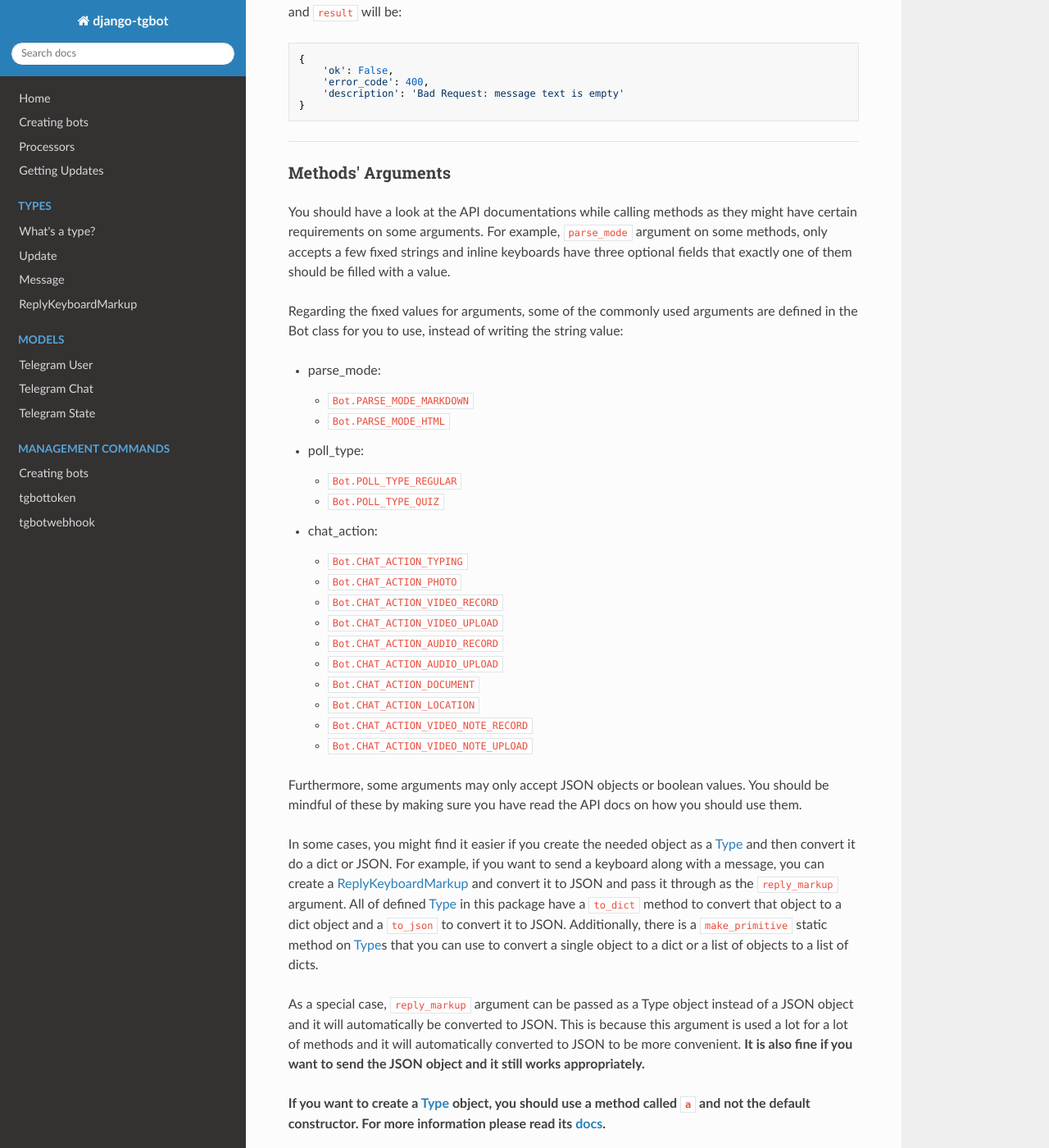
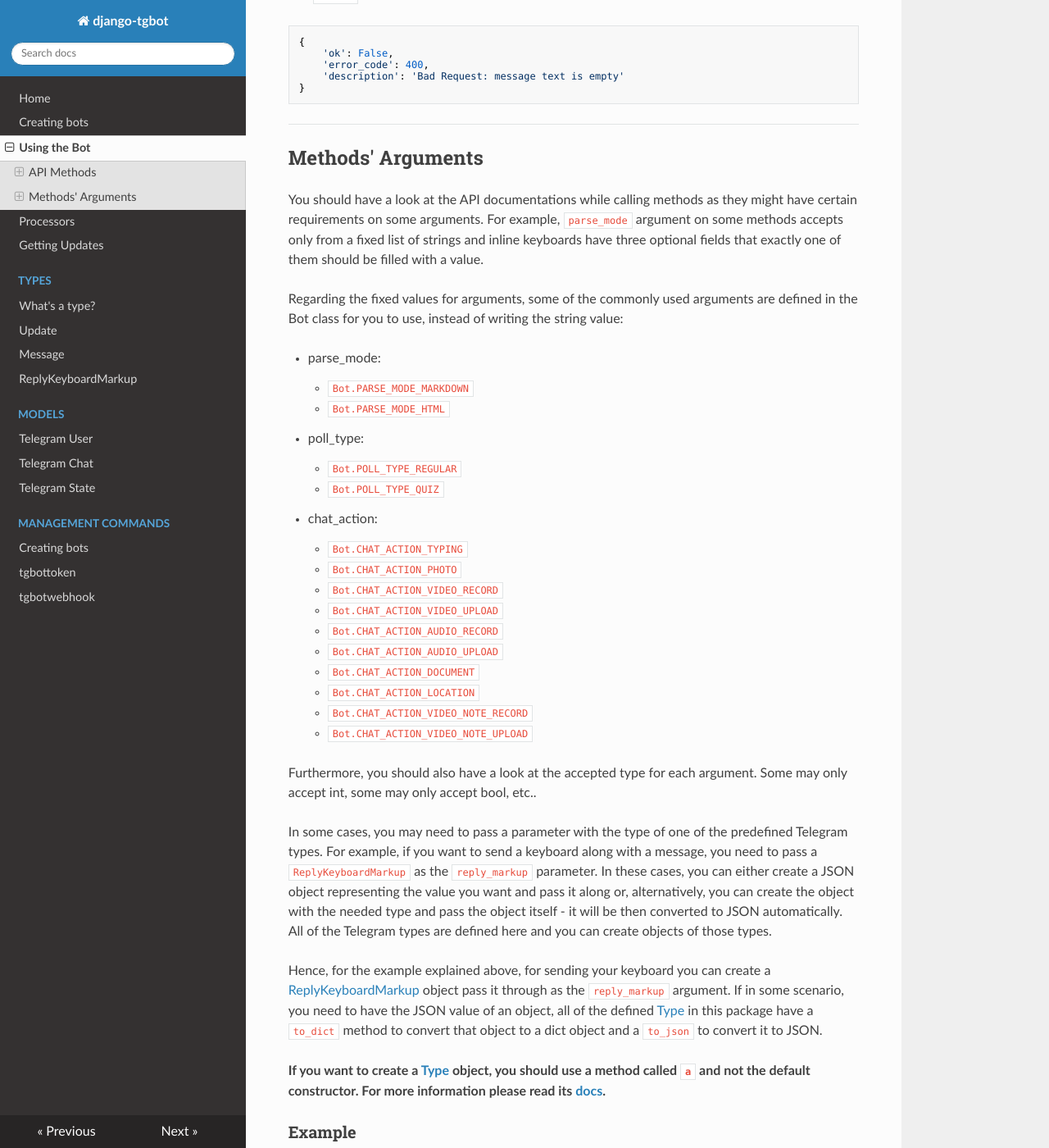
Before and after one commit to Ali-Toosi/django-tgbot, an MkDocs documentation site: the page built from docs/classes/bot.md, in a window 1280 px wide and 1400 px high, scrolled down 1483 px. Shown: the whole window at 82% size. Built offline with MkDocs 1.6.1, drawn with Linux system fonts in a browser that asks for light colours; nearby versions of some CDN libraries; some of the changed text lies outside the part shown.

Commit message:
Add Bot class docs

````diff
--- a/docs/classes/bot.md
+++ b/docs/classes/bot.md
@@ -1,46 +1,46 @@
 # Bot class
 
-[Telegram Bot API](https://core.telegram.org/bots/api) has several types and methods, allowing clients to work with it.
- This class is designed to allow you work with the API's methods easily and in an IDE-friendly manner.
+[Telegram Bot API](https://core.telegram.org/bots/api) has several types and methods.
+This class is designed to allow you to work with the Telegram's API methods easily and in an IDE-friendly manner.
 
- All of the API methods (with regard to the API version mentioned in this doc) are implemented as Python functions in the `BotAPIUser` class and this class inherits from it.
+All of the API methods (with regard to the API version mentioned in this doc) are implemented as Python functions in the `BotAPIUser` class and this class inherits from it.
 
- This class receives an [Update](../types/update.md) object and is responsible for finding the related [processors](../processors.md) and run them.
-  However, it runs a `pre_processing` method before running those processors and a `post_processing` after it.
+This class receives an [Update](../types/update.md) object and is responsible for finding the related [processors](../processors.md) and run them.
+However, it runs a `pre_processing` method before running those processors and a `post_processing` after it.
 
-##### pre_processing:
- By default, it only saves the current [User](../models/telegram_user.md) (if any), [Chat](../models/telegram_chat.md) (if any) and the
- [State](../models/telegram_state.md).
+<b>pre_processing</b>
 
- You can change this method to do some other custom pre-processings.
+By default, it only saves the current [User](../models/telegram_user.md) (if any), [Chat](../models/telegram_chat.md) (if any) and the
+[State](../models/telegram_state.md).
+
+You can change this method to do some other custom pre-processings.
 
 
-##### post_processing:
- This will be an empty function in a fresh bot and will do nothing. You can implement it for custom functionality.
+<b>post_processing</b>
+
+This will be an empty function in a fresh bot which will do nothing. You can implement it for custom functionality.
 
 <hr>
 
 ## API Methods
 
-The API methods on this class do not change any of the data you send and the name of the API method is exactly the same as
-the name of the Python function. The main purpose of implementing them is to be easy to use, since they give you a list of
-names and their parameters so you can easily make API calls, knowing exactly what parameters this method requires.
+The API methods on this class do not change any of the data you send and the name of the methods are exactly the same as
+ on Telegram's API. The main purpose of implementing them is to be easy to use, by giving you a list of
+ names and their parameters so you can easily make API calls, knowing exactly what parameters this method requires.
 
 Most of them are also equipped with type hints to facilitate developing if you are using a modern IDE.
 
 Each of the API methods return something upon successful or failed requests. If the request is successful, the response will be
-a [Type](../types/README.md) and if it fails, the response will be a JSON object explaining the reason of failure. The Bot class
-will convert this response:
+ a [Type](../types/README.md) and if it fails, the response will be a JSON object explaining the reason of failure. The Bot class
+ will convert this response:
 
 * If the request is successful, it will return the according [Type](../types/README.md) object
 * If the request fails, if will return a dict with the key `ok` equal to `False`
 
-<hr>
-
-#### Example
+### Example
 This is an API call using the Bot class which will be successful:
 ```python
-result = bot.sendMessage(chat_id='93856968', text='This is django-tgbot!')
+result = bot.sendMessage(chat_id='93856963', text='This is django-tgbot!')
 ```
 In this scenario, the `result` variable will have a [Message](../types/message.md) object since the output of the `sendMessage` method
 will be the sent message. You can find the output for each API method in the [Telegram Bot API](https://core.telegram.org/bots/api) or
@@ -61,10 +61,10 @@
 
 <hr>
 
-### Methods' Arguments
+## Methods' Arguments
 
-You should have a look at the API documentations while calling methods as they might have certain requirements on some arguments. For example, `parse_mode` argument on some methods,
-only accepts a few fixed strings and inline keyboards have three optional fields that exactly one of them should be filled with a value.
+You should have a look at the API documentations while calling methods as they might have certain requirements on some arguments. For example, `parse_mode` argument on some methods
+ accepts only from a fixed list of strings and inline keyboards have three optional fields that exactly one of them should be filled with a value.
 
 Regarding the fixed values for arguments, some of the commonly used arguments are defined in the Bot class for you to use, instead of writing the string value:
 
@@ -90,19 +90,39 @@
     * `Bot.CHAT_ACTION_VIDEO_NOTE_UPLOAD`
 
 
-Furthermore, some arguments may only accept JSON objects or boolean values. You should be mindful of these by making sure you have
-read the API docs on how you should use them.
+Furthermore, you should also have a look at the accepted type for each argument. Some may only accept int, some may only accept bool, etc..
 
-In some cases, you might find it easier if you create the needed object as a [Type](../types/README.md) and then convert it do
-a dict or JSON. For example, if you want to send a keyboard along with a message, you can create a [ReplyKeyboardMarkup](../types/replykeyboardmarkup.md)
-and convert it to JSON and pass it through as the `reply_markup` argument. All of defined [Type](../types/README.md) in this package
-have a `to_dict` method to convert that object to a dict object and a `to_json` to convert it to JSON. Additionally, there is a
-`make_primitive` static method on [Type](../types/README.md)s that you can use to convert a single object to a dict or a list of
-objects to a list of dicts.
+In some cases, you may need to pass a parameter with the type of one of the predefined Telegram types.
+For example, if you want to send a keyboard along with a message, you need to pass a `ReplyKeyboardMarkup` as the `reply_markup` parameter.
+ In these cases, you can either create a JSON object representing the value you want and pass it along or, alternatively,
+ you can create the object with the needed type and pass the object itself - it will be then converted to JSON automatically. All of the
+  Telegram types are defined here and you can create objects of those types.
 
-As a special case, `reply_markup` argument can be passed as a Type object instead of a JSON object and it will automatically be
-converted to JSON. This is because this argument is used a lot for a lot of methods and it will automatically converted to JSON to be
-more convenient. <b>It is also fine if you want to send the JSON object and it still works appropriately.</b>
+Hence, for the example explained above, for sending your keyboard you can create a [ReplyKeyboardMarkup](../types/replykeyboardmarkup.md)
+ object pass it through as the `reply_markup` argument. If in some scenario, you need to have the JSON value of an object, all of the
+ defined [Type](../types/README.md) in this package have a `to_dict` method to convert that object to a dict object and a `to_json`
+ to convert it to JSON.
 
 <b>If you want to create a [Type](../types/README.md) object, you should use a method called `a` and not the default constructor.
  For more information please read its [docs](../types/README.md).</b>
+
+### Example
+
+Let's send a keyboard with the sent message in our previous example:
+
+```python
+result = bot.sendMessage(
+
+    chat_id='93856963',
+
+    text='This is django-tgbot!'
+
+    reply_markup=ReplyKeyboardMarkup.a([
+
+        [KeyboardButton.a('Left Button'), KeyboardButton.a('Right Button')]
+
+    ])
+
+)
+```
+s
--- a/mkdocs.yml
+++ b/mkdocs.yml
@@ -3,6 +3,7 @@
 nav:
     - Home: index.md
     - Creating bots: management_commands/createtgbot.md
+    - Using the Bot: classes/bot.md
     - Processors: processors.md
     - Getting Updates: getting_updates.md
     - Types:
````
Also changed, not shown: other parts of docs/classes/bot.md (+1 -1 lines).
